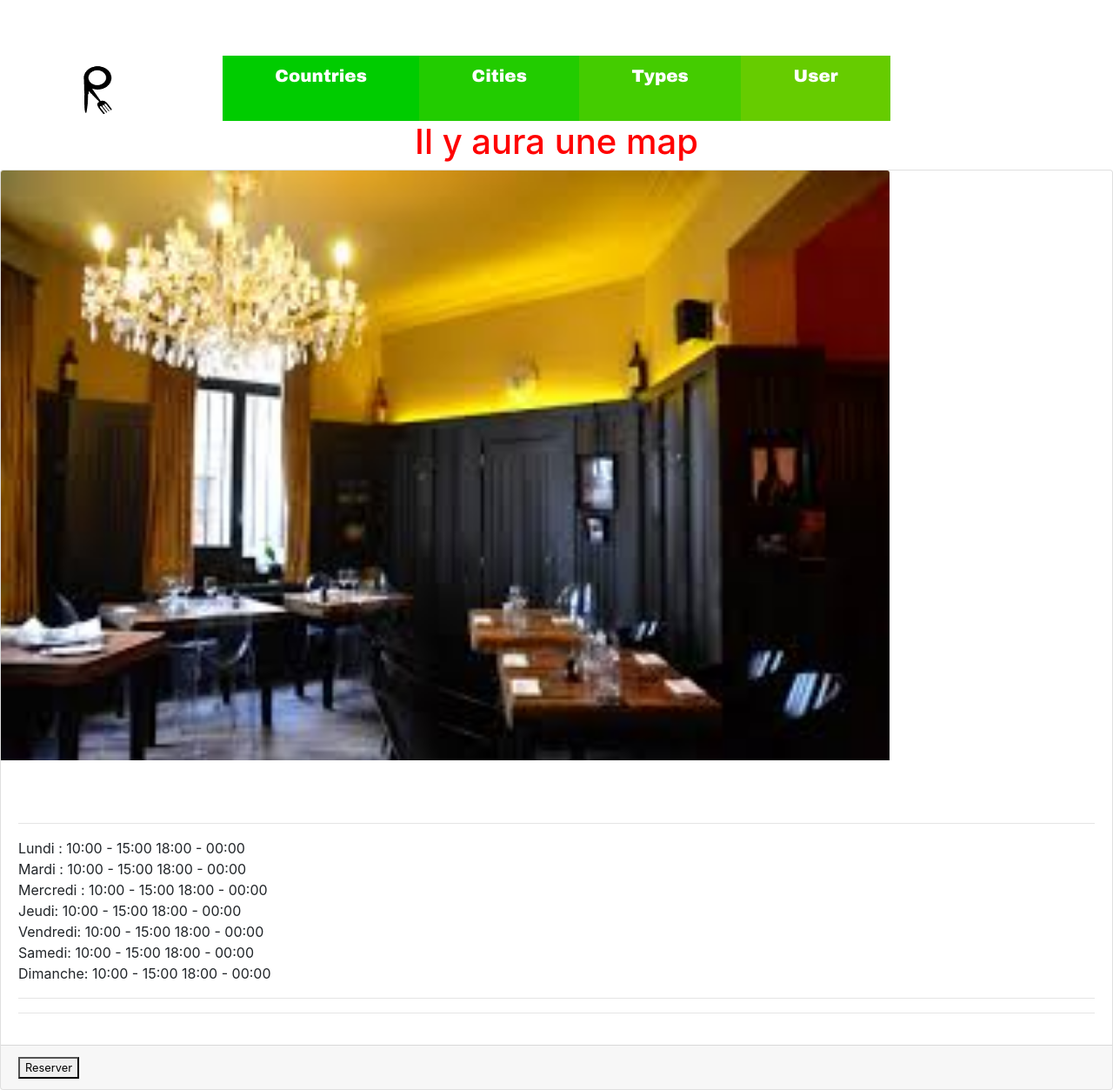
After one commit to bramsobrahms/restonline, a Symfony app: template templates/restaurants/oneResto.html.twig in a window 1280 px wide. The commit adds this page. Shown: the whole page at 87% size. Run offline with Twig, Linux system fonts and the light colour scheme; the template is opened without the code that fills it, so the values that code supplies are empty; some libraries are stand-ins or nearby versions.

Commit message:
Controller resto/id with a little css

```diff
--- a/composer.json
+++ b/composer.json
@@ -30,7 +30,7 @@
         "sensiolabs/security-checker": "^4.1",
         "symfony/debug-pack": "*",
         "symfony/dotenv": "*",
-        "symfony/maker-bundle": "^1.0",
+        "symfony/maker-bundle": "^1.7",
         "symfony/profiler-pack": "*",
         "symfony/test-pack": "*"
     },
--- a/public/dist/css/styles.css
+++ b/public/dist/css/styles.css
@@ -1,15 +1,49 @@
 #homeNav{
+    margin-top: 5%;
     width: 60%;
     margin-left: 20%;
 }
 
+#li1{
+    background-color: #00CC00;
+    height: 75px;
+}
+#li2{
+    background-color: #22CC00;
+}
+#li3{
+    background-color: #44CC00;
+}
+#li4{
+    background-color: #66CC00;
+}
+a:link, a:visited{
+    color: white;
+    font-family: "Arial Black", Times, serif;
+    font-size: 20px;
+}
+
 #logo{
-    margin-left: -25%;
+    position: absolute;
+    margin-left: 5%;
     width: 95px;
     height: 80px;
+    z-index: 10;
 }
 
 #slideResto{
     color: red;
     text-align: center;
 }
+#slideresto{
+    margin-left:22%;
+    margin-top: 5%;
+    border: 5px double purple;
+    width: 900px;
+    height: 450px;
+}
+
+#img1{
+    height: 85%;
+    width: 80%;
+}
--- a/templates/base.html.twig
+++ b/templates/base.html.twig
@@ -10,22 +10,21 @@
     </head>
 
     <body>
+        <img id="logo" src="pictures/logo.gif" alt="logo du site"/>
         <div id="homeNav">
-            <img id="logo" src="/pictures/logo.gif" alt="logo du site"/>
-
             <ul class="nav nav-pills nav-fill">
-                <li class="nav-item">
+                <li id="li1" class="nav-item">
                     <a class="nav-link" href="countries">Countries</a>
                 </li>
-                <li class="nav-item">
+                <li id="li2" class="nav-item">
                     <a class="nav-link" href="cities">Cities</a>
                 </li>
-                <li class="nav-item">
+                <li id="li3" class="nav-item">
                     <a class="nav-link" href="types">Types</a>
                 </li>
-                <li class="nav-item">
+                <li id="li4" class="nav-item">
                     <a class="nav-link" href="#">User</a>
-                    <a class="nav-link" href="#">Password</a>
+
                 </li>
             </ul>
         </div>
--- /dev/null
+++ b/templates/restaurants/oneResto.html.twig
@@ -0,0 +1,37 @@
+{% extends 'base.html.twig' %}
+
+{% block title %} {{ controller_restaurants }}{% endblock %}
+
+{% block body %}
+
+    <div>
+        <h1 id="slideResto"> Il y aura une map</h1>
+    </div>
+
+    <div class="card-deck">
+        <div class="card">
+            <img class="card-img-top" src="pictures/chou.jpg" alt="Card image cap" id="img1" />
+            <div class="card-body">
+                <h5 class="card-title">{{name}}</h5>
+                <p class="card-text">
+                    {{street}} <br />{{zipCode}} {{city}}
+                    <hr />
+                    Lundi : 10:00 - 15:00  18:00 - 00:00<br />
+                    Mardi : 10:00 - 15:00  18:00 - 00:00<br />
+                    Mercredi : 10:00 - 15:00  18:00 - 00:00<br />
+                    Jeudi: 10:00 - 15:00  18:00 - 00:00<br />
+                    Vendredi: 10:00 - 15:00  18:00 - 00:00<br />
+                    Samedi: 10:00 - 15:00  18:00 - 00:00<br />
+                    Dimanche: 10:00 - 15:00  18:00 - 00:00<br />
+                    <hr />
+                    {{phone}}
+                    <hr />
+                    {{email}}
+                </p>
+            </div>
+            <div class="card-footer">
+                <small class="text-muted"><button>Reserver</button></small>
+            </div>
+        </div>
+    </div>
+{% endblock %}
```
Also changed, not shown: src/Controller/RestaurantsController.php (+50 -0 lines), src/Migrations/Version20180907092311.php (added, +28 -0 lines), templates/restaurants/index.html.twig (+74 -20 lines), 1 other file.
